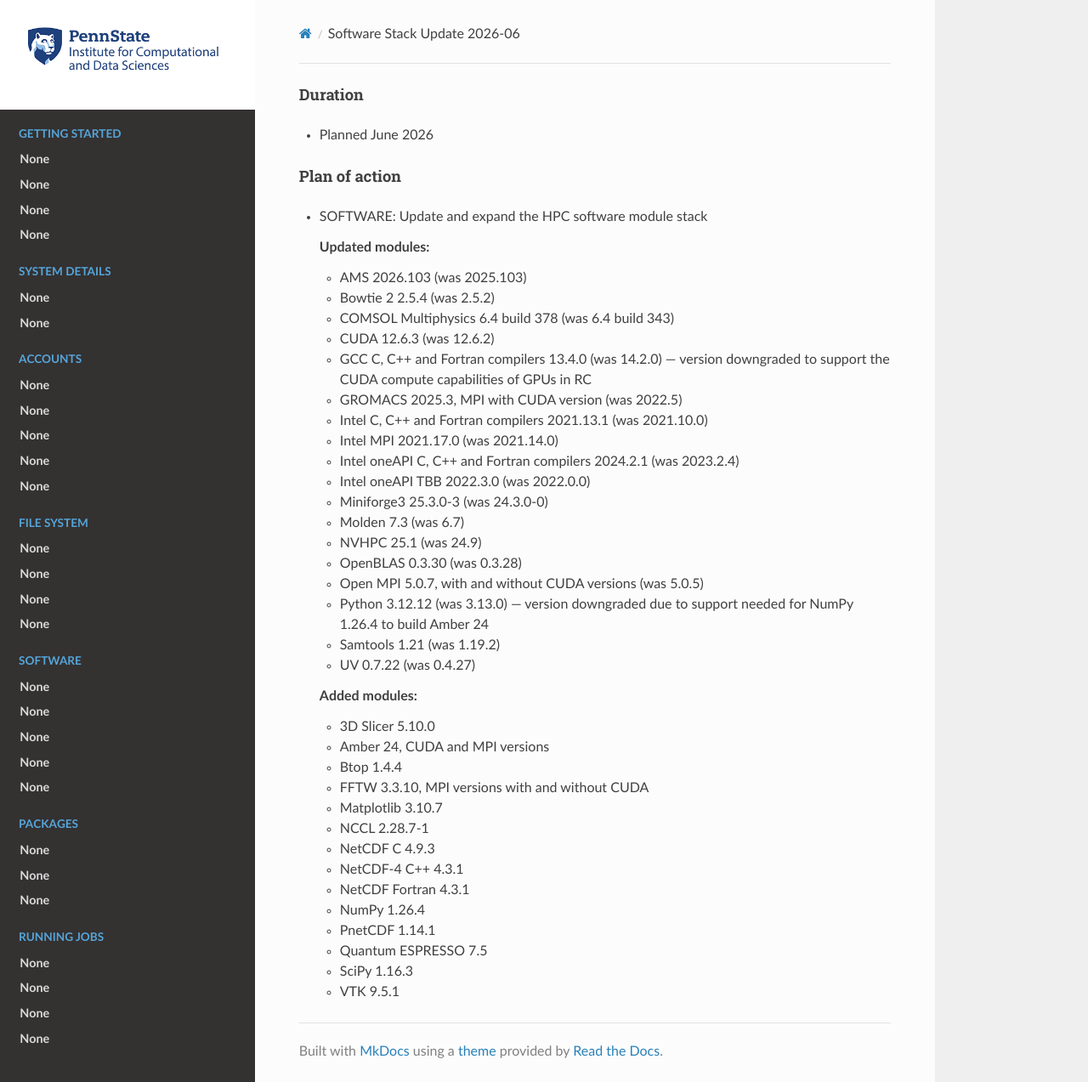
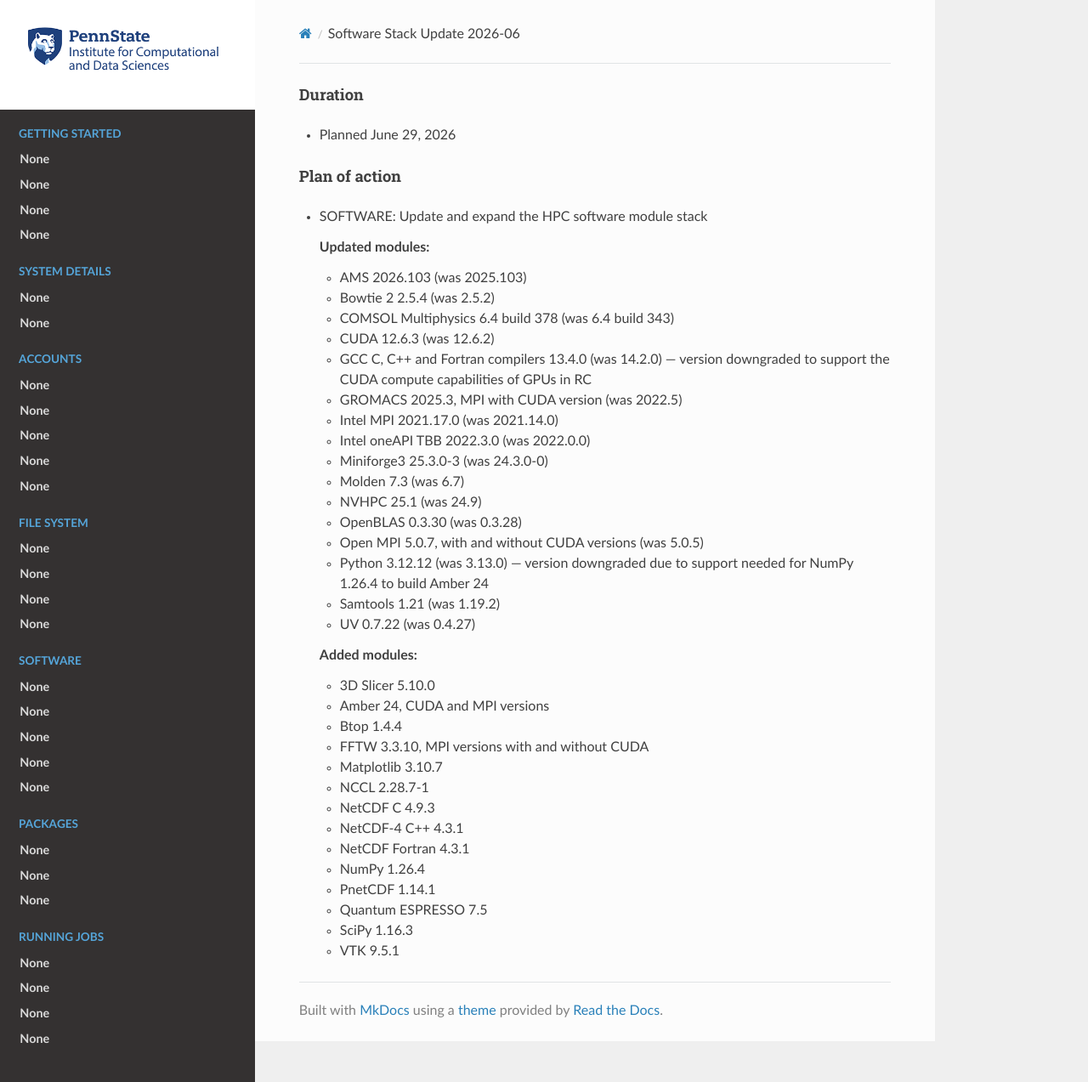
Before and after one commit to PSU-ICDS/service-updates, an MkDocs documentation site: the page built from docs/2026-06-29.md, in a window 1280 px wide and 1273 px high. Shown: the whole window at 85% size. Built offline with MkDocs 1.6.1, drawn with Linux system fonts in a browser that asks for light colours.

Commit message:
06 2026 swst updates

```diff
--- a/docs/2026-06.md
+++ b/docs/2026-06-29.md
@@ -11,7 +11,7 @@ tags:
 
 #### Duration
 
- - Planned June 2026
+ - Planned June 29, 2026
 
 #### Plan of action
 
@@ -26,9 +26,7 @@ tags:
      - GCC C, C++ and Fortran compilers 13.4.0 (was 14.2.0)
        — version downgraded to support the CUDA compute capabilities of GPUs in RC
      - GROMACS 2025.3, MPI with CUDA version (was 2022.5)
-     - Intel C, C++ and Fortran compilers 2021.13.1 (was 2021.10.0)
      - Intel MPI 2021.17.0 (was 2021.14.0)
-     - Intel oneAPI C, C++ and Fortran compilers 2024.2.1 (was 2023.2.4)
      - Intel oneAPI TBB 2022.3.0 (was 2022.0.0)
      - Miniforge3 25.3.0-3 (was 24.3.0-0)
      - Molden 7.3 (was 6.7)
```
